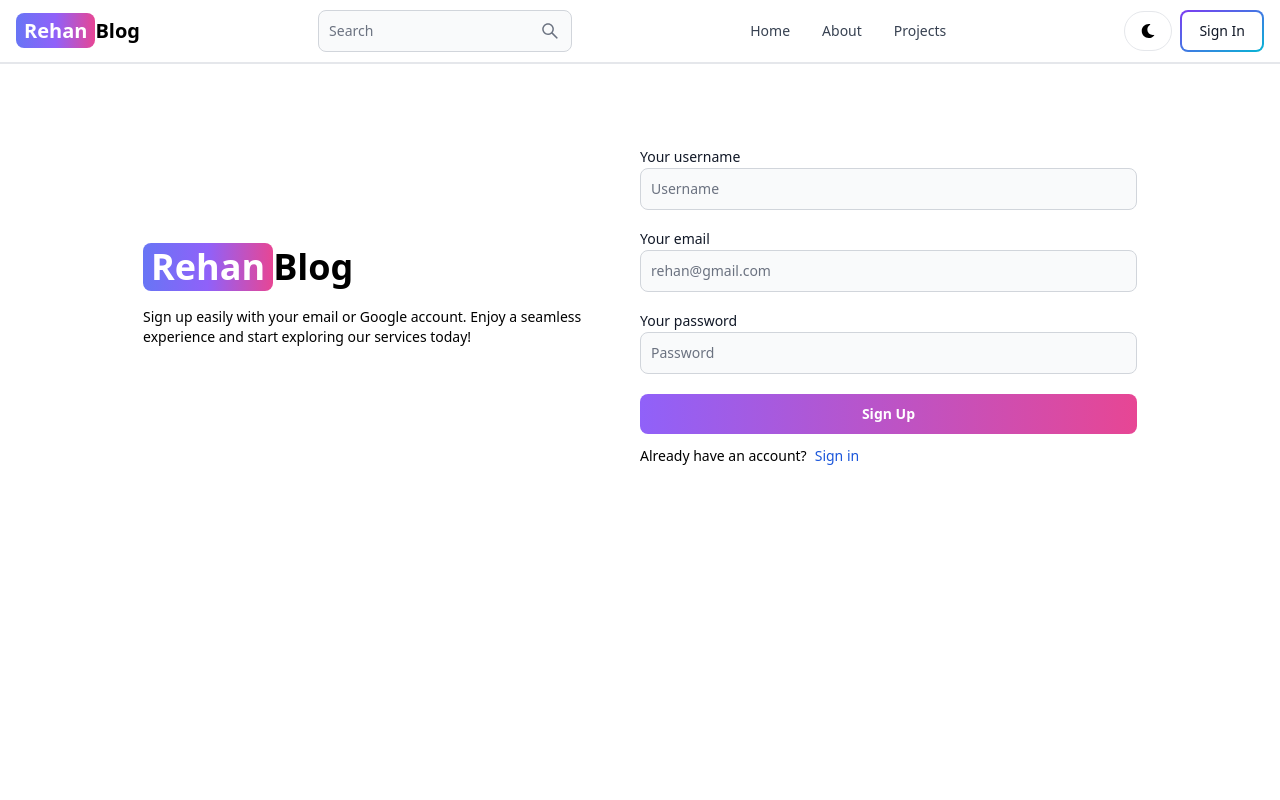
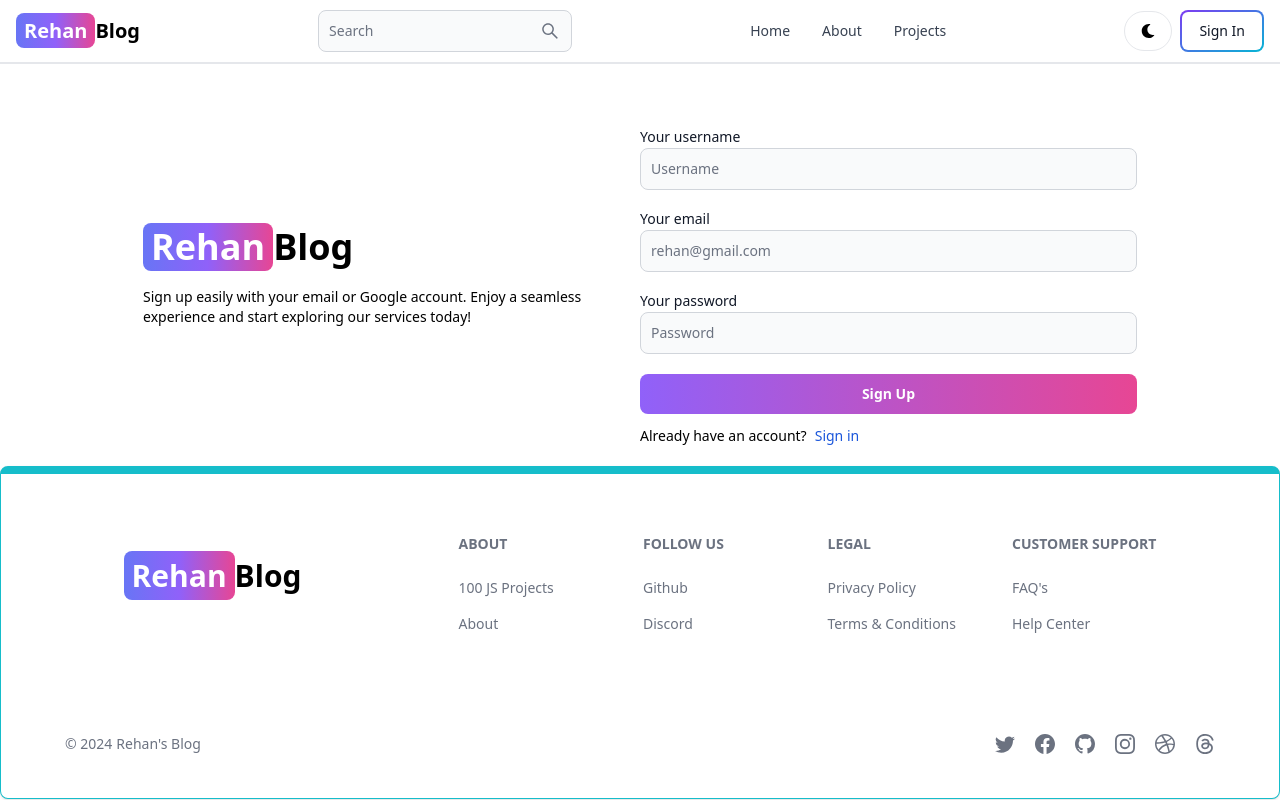
Before and after one commit to RehanAhmad86/Mern-Blog-Application, a React (Vite) app in the folder client/: page /signup in a window 1280 px wide. Built offline with nearby package versions, Linux system fonts and the light colour scheme.

Commit message:
create & add Footer Component

```diff
--- a/client/src/App.jsx
+++ b/client/src/App.jsx
@@ -7,6 +7,8 @@ import Signup from './pages/Signup.jsx'
 import About from './pages/About.jsx'
 import Projects from './pages/Projects.jsx'
 import Header from './components/Header.jsx'
+import FooterComponent from './components/Footer.jsx'
+
 
 export default function App() {
   return (
@@ -20,6 +22,7 @@ export default function App() {
         <Route path='/about' element={<About/>}/>
         <Route path='/projects' element={<Projects/>}/>
     </Routes>
+    <FooterComponent/>
 </BrowserRouter>
   )
 }
--- /dev/null
+++ b/client/src/components/Footer.jsx
@@ -0,0 +1,114 @@
+import { Footer, FooterDivider, FooterTitle } from 'flowbite-react'
+import React from 'react'
+import { Link } from 'react-router-dom'
+import { BsFacebook, BsGithub, BsInstagram, BsDribbble, BsTwitter, BsThreads } from 'react-icons/bs'
+
+export default function FooterComponent() {
+    return (
+        <Footer container className='border border-t-8 border-teal-400 flex flex-col'>
+            <div className='w-full flex justify-around items-center max-w-7xl mx-auto gap-10 mb-5 p-5 sm:px-10'>
+                <div>
+                    <Link to={'/'} className='self-center whitespace-nowrap font-semibold text-xl sm:text-3xl dark:text-white'>
+                        <span className='px-2 py-1 bg-gradient-to-r from-indigo-500 via-purple-500 to-pink-500
+                                        rounded-lg text-white'>Rehan
+                        </span>
+                        Blog
+                    </Link>
+                </div>
+
+
+
+                <div className='grid grid-cols-2 mt-4 sm:grid-cols-4 gap-5 sm:gap-10'>
+                    <div>
+                        <FooterTitle title='About' />
+                        <Footer.LinkGroup col>
+                            <Footer.Link
+                                href='http://www.100jsprojects.com'
+                                target='_blank'
+                                rel='noopener noreferrer'
+                            >
+                                100 JS Projects
+                            </Footer.Link>
+                            <Footer.Link
+                                href='/about'
+                                target='_blank'
+                                rel='noopener noreferrer'
+                            >
+                                About
+                            </Footer.Link>
+                        </Footer.LinkGroup>
+                    </div>
+
+                    <div>
+                        <FooterTitle title='Follow Us' />
+                        <Footer.LinkGroup col>
+                            <Footer.Link
+                                href='https://github.com/RehanAhmad86'
+                                target='_blank'
+                                rel='noopener noreferrer'
+                            >
+                                Github
+                            </Footer.Link>
+                            <Footer.Link
+                                href='#'
+                                target='_blank'
+                                rel='noopener noreferrer'
+                            >
+                                Discord
+                            </Footer.Link>
+                        </Footer.LinkGroup>
+                    </div>
+                    <div>
+                        <FooterTitle title='Legal' />
+                        <Footer.LinkGroup col>
+                            <Footer.Link
+                                href='#'
+                                target='_blank'
+                                rel='noopener noreferrer'
+                            >
+                                Privacy Policy
+                            </Footer.Link>
+                            <Footer.Link
+                                href='#'
+                                target='_blank'
+                                rel='noopener noreferrer'
+                            >
+                                Terms &amp; Conditions
+                            </Footer.Link>
+                        </Footer.LinkGroup>
+                    </div>
+                    <div>
+                        <FooterTitle title='Customer Support' />
+                        <Footer.LinkGroup col>
+                            <Footer.Link
+                                href='#'
+                                target='_blank'
+                                rel='noopener noreferrer'
+                            >
+                                FAQ's
+                            </Footer.Link>
+                            <Footer.Link
+                                href='#'
+                                target='_blank'
+                                rel='noopener noreferrer'
+                            >
+                                Help Center
+                            </Footer.Link>
+                        </Footer.LinkGroup>
+                    </div>
+                </div>
+            </div>
+            <div className='w-full flex flex-col sm:flex-row justify-between p-5 sm:px-10 items-center gap-5 mt-10'>
+                <Footer.Copyright year={new Date().getFullYear()} by="Rehan's Blog" href='#' />
+                <div className='flex gap-5'>
+                    <Footer.Icon href='#' icon={BsTwitter} />
+                    <Footer.Icon href='#' icon={BsFacebook} />
+                    <Footer.Icon href='https://github.com/RehanAhmad86' icon={BsGithub} />
+                    <Footer.Icon href='#' icon={BsInstagram} />
+                    <Footer.Icon href='#' icon={BsDribbble} />
+                    <Footer.Icon href='#' icon={BsThreads} />
+                </div>
+            </div>
+        </Footer>
+    )
+}
--- a/client/src/pages/Signup.jsx
+++ b/client/src/pages/Signup.jsx
@@ -47,8 +47,8 @@ export default function Signup() {
   }
 
   return (
-    <div className='flex p-5 mt-10'>
-      <div className='flex flex-col md:flex-row max-w-6xl mx-auto items-center'>
+    <div className='flex p-5 mt-5'>
+      <div className='flex flex1 flex-col md:flex-row max-w-6xl mx-auto items-center'>
         <div className='flex-1'>
           <Link to={'/'} className='font-bold text-4xl items-center dark:text-white flex justify-center md:justify-start'>
             <span className='px-2 py-1 bg-gradient-to-r from-indigo-500 via-purple-500 to-pink-500
@@ -61,7 +61,7 @@ export default function Signup() {
           </p>
         </div>
 
-        <div className='flex-1 w-full mt-5'>
+        <div className='flex-1 mt-5 w-full'>
           <form className='flex flex-col gap-4' onSubmit={sendData}>
             <div>
               <Label className='mb-2'>Your username</Label>
@@ -104,7 +104,7 @@ export default function Signup() {
             <Link to={'/signin'} className='text-blue-700'>Sign in</Link>
           </div>
           { error &&
-          <Alert color="failure" className='mt-2 h-auto'>{error}</Alert>
+          <Alert color="failure" className='mt-2 break-words whitespace-normal'>{error}</Alert>
           }
         </div>
       </div>
```
